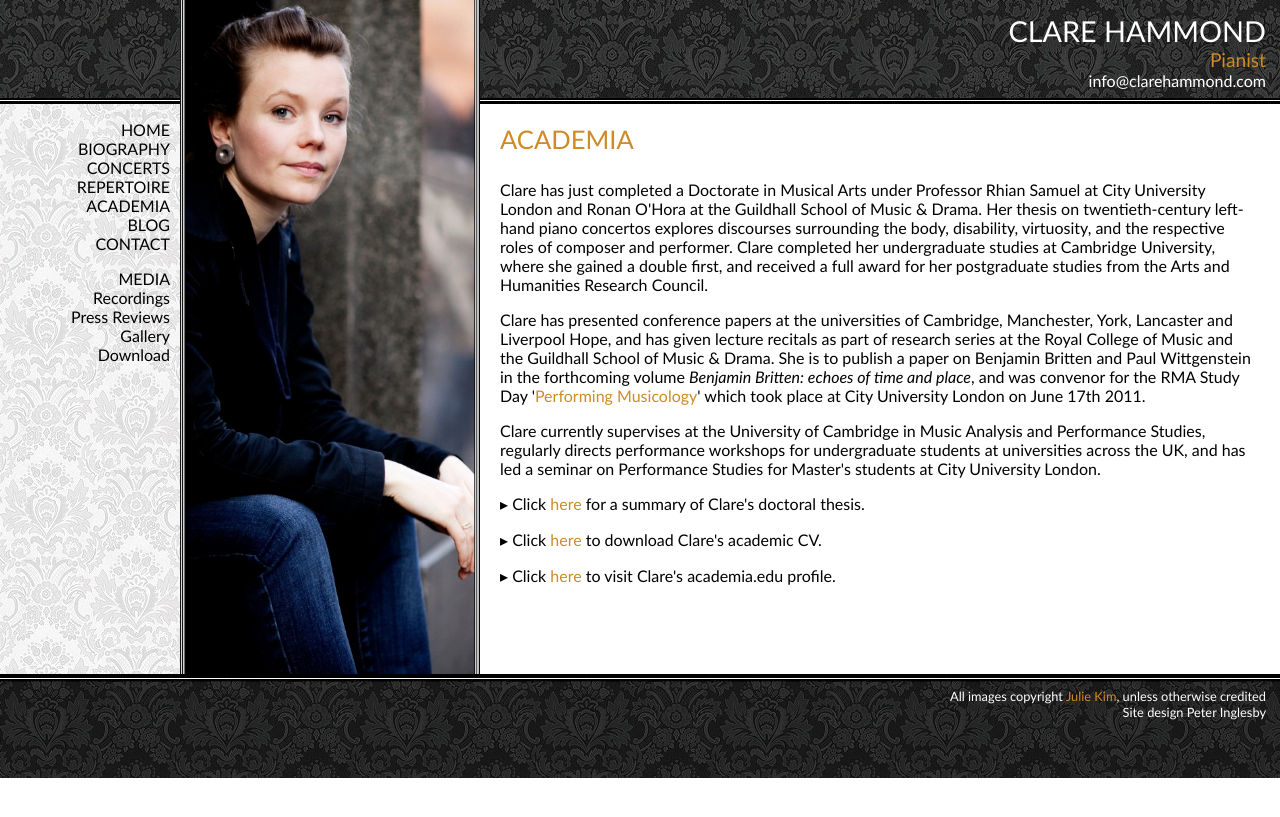
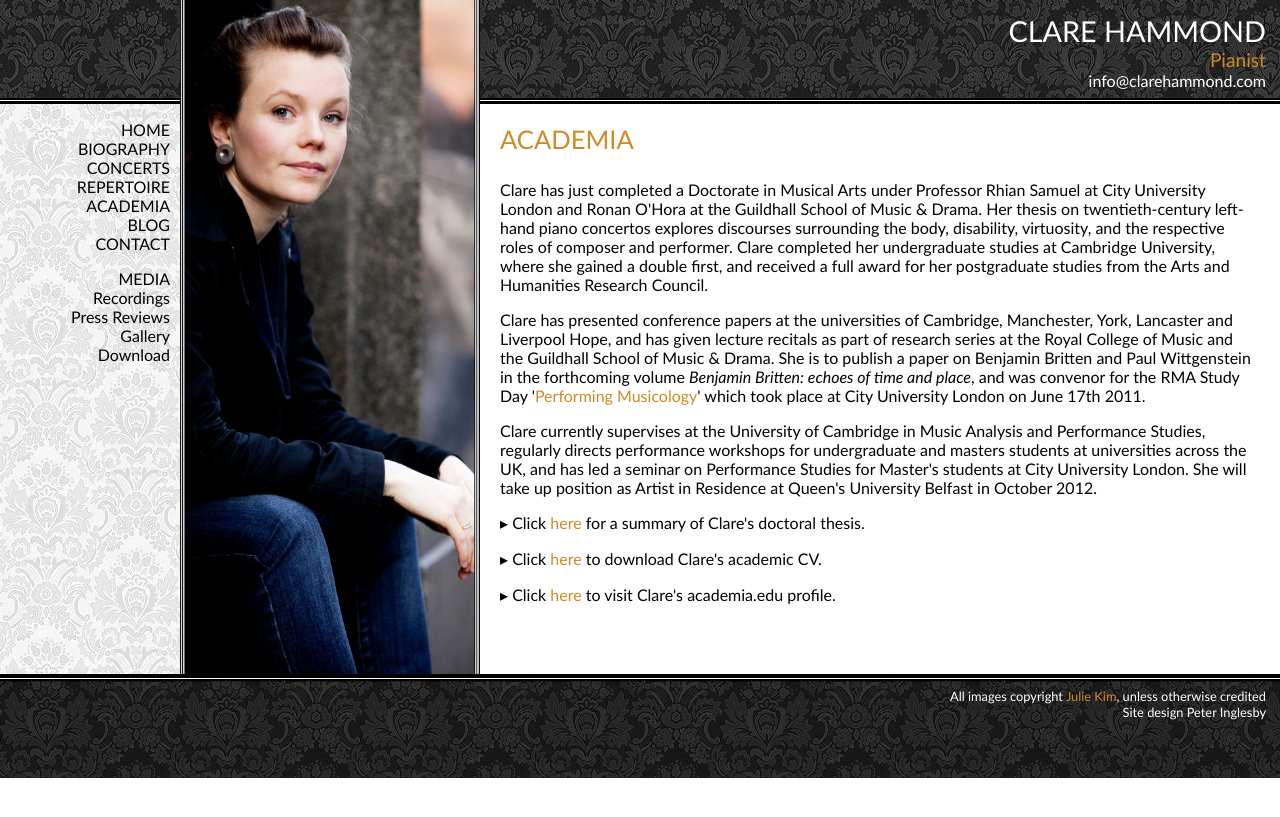
Before and after one commit to hammonc/clarehammond.com, a Jekyll site: the page built from academia.html, in a window 1280 px wide. Shown: the top 817 px of the page. Built offline with Jekyll 4.4.1, drawn with Linux system fonts in a browser that asks for light colours.

Commit message:
academic update

```diff
--- a/academia.html
+++ b/academia.html
@@ -8,7 +8,7 @@ image: academia.jpg
 
 <p>Clare has presented conference papers at the universities of Cambridge, Manchester, York, Lancaster and Liverpool Hope, and has given lecture recitals as part of research series at the Royal College of Music and the Guildhall School of Music & Drama. She is to publish a paper on Benjamin Britten and Paul Wittgenstein in the forthcoming volume <em>Benjamin Britten: echoes of time and place</em>, and was convenor for the RMA Study Day '<a href="http://performingmusicology.org.uk/" target="_blank">Performing Musicology</a>' which took place at City University London on June 17th 2011.</p>
 
-<p>Clare currently supervises at the University of Cambridge in Music Analysis and Performance Studies, regularly directs performance workshops for undergraduate students at universities across the UK, and has led a seminar on Performance Studies for Master's students at City University London.</p>
+<p>Clare currently supervises at the University of Cambridge in Music Analysis and Performance Studies, regularly directs performance workshops for undergraduate and masters students at universities across the UK, and has led a seminar on Performance Studies for Master's students at City University London. She will take up position as Artist in Residence at Queen's University Belfast in October 2012.</p>
 
 <p>&#9656; Click <a href="doctoral-thesis.html" class="popupwindow" rel="height:550,width:750,scrollbars:1,status:1,resizable:0">here</a> for a summary of
   Clare's doctoral thesis.</p>
```
